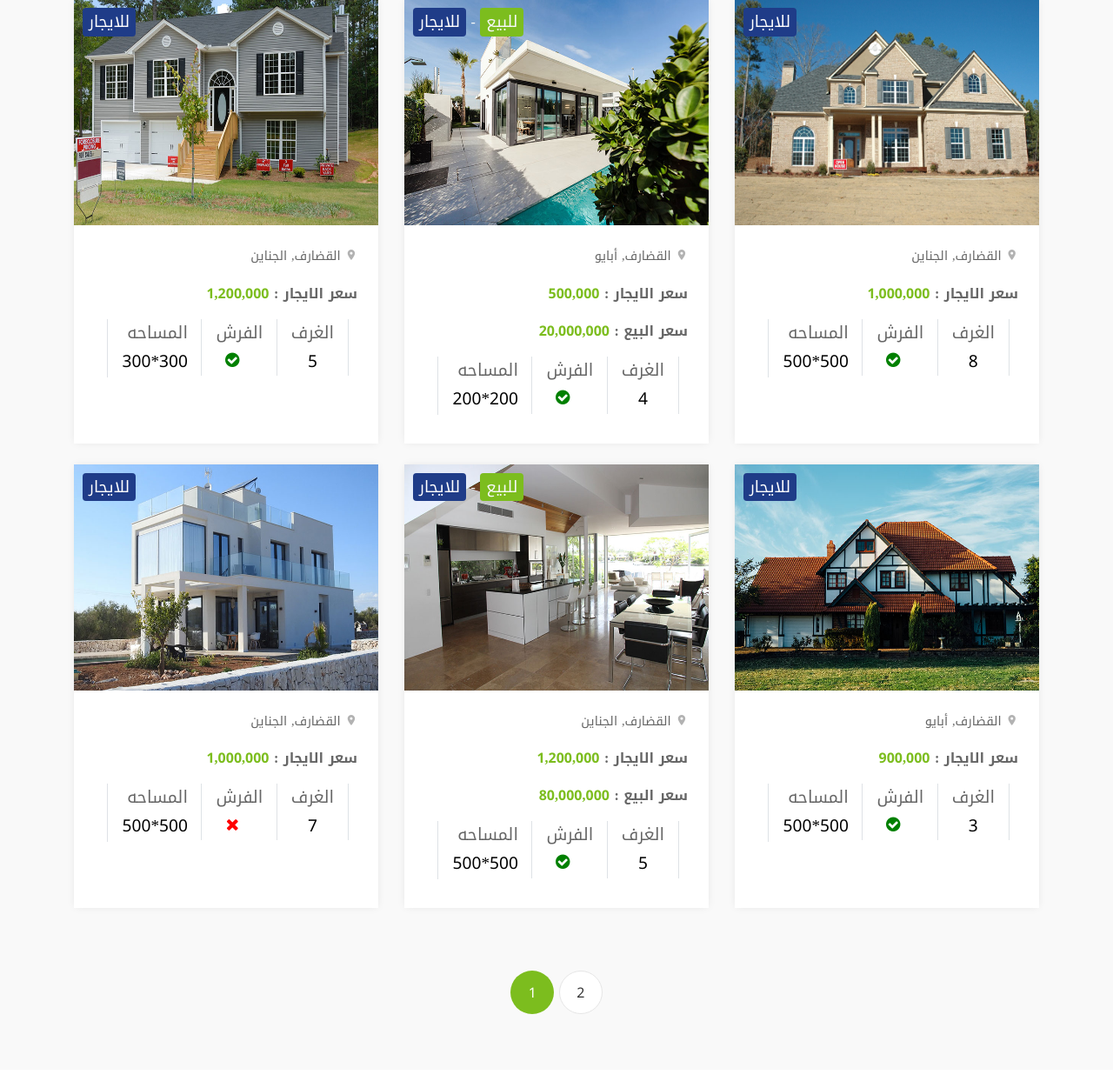
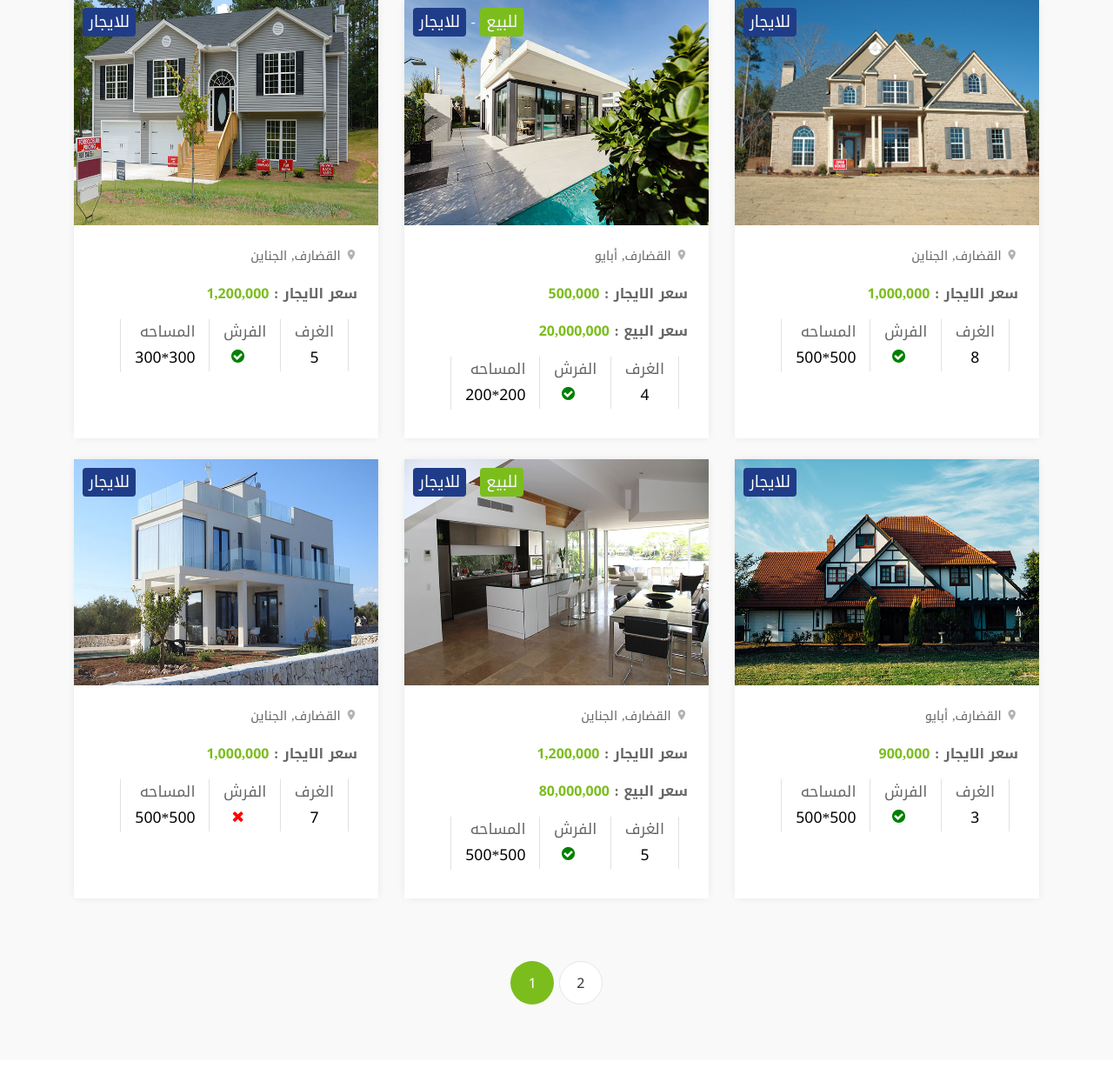
Before and after one commit to mazinAbbasher/Askon, a Django app: page / in a window 1280 px wide. Shown: the part 1169-2420 px from the top of the page at 87% size. Run offline with Django 5.2, Linux system fonts and the light colour scheme; data comes from the database, SQL or seed files in the repository; some libraries are stand-ins or nearby versions; some web fonts are replaced.

Commit message:
more edits

```diff
--- a/templates/index.html
+++ b/templates/index.html
@@ -250,24 +250,24 @@
                 {% endif %}
                 <ul class="property-specs-wrap mb-3 mb-lg-0">
                   <li>
-                    <span class="property-specs border-left border-right px-3" style="font-size: 1.2rem;">الغرف</span>
-                    <span class="property-specs-number border-left border-right" style="font-size: 1.2rem; display: flex;justify-content: center;">{{ house.rooms }}</span>
+                    <span class="property-specs border-left border-right px-3" style="font-size: 1.1rem;">الغرف</span>
+                    <span class="property-specs-number border-left border-right" style="font-size: 1.1rem; display: flex;justify-content: center;">{{ house.rooms }}</span>
                   </li>
                   <li>
-                    <span class="property-specs border-left pl-3" style="font-size: 1.2rem;">الفرش</span>
+                    <span class="property-specs border-left pl-3" style="font-size: 1.1rem;">الفرش</span>
                     {% if house.ready %}
-                    <span class="property-specs-number border-left" style="font-size: 1.2rem;display: block;text-align: center;">
+                    <span class="property-specs-number border-left" style="font-size: 1.1rem;display: block;text-align: center;">
                       <i class="icon-check-circle " style="color: green; "></i>
                     </span>
                     {% else %}
-                    <span class="property-specs-number border-left" style="font-size: 1.2rem;display: block;text-align: center;">
+                    <span class="property-specs-number border-left" style="font-size: 1.1rem;display: block;text-align: center;">
                       <i class="icon-close" style="color: red; "></i>
                     </span>
                     {% endif %}
                   </li>
                   <li>
-                    <span class="property-specs border-left pl-3" style="font-size: 1.2rem;">المساحه</span>
-                    <span class="property-specs-number border-left pl-3" style="font-size: 1.2rem;">{{ house.area }}</span>
+                    <span class="property-specs border-left pl-3" style="font-size: 1.1rem;">المساحه</span>
+                    <span class="property-specs-number border-left pl-3" style="font-size: 1.1rem;">{{ house.area }}</span>
                   </li>
                 </ul>
               </div>
```
